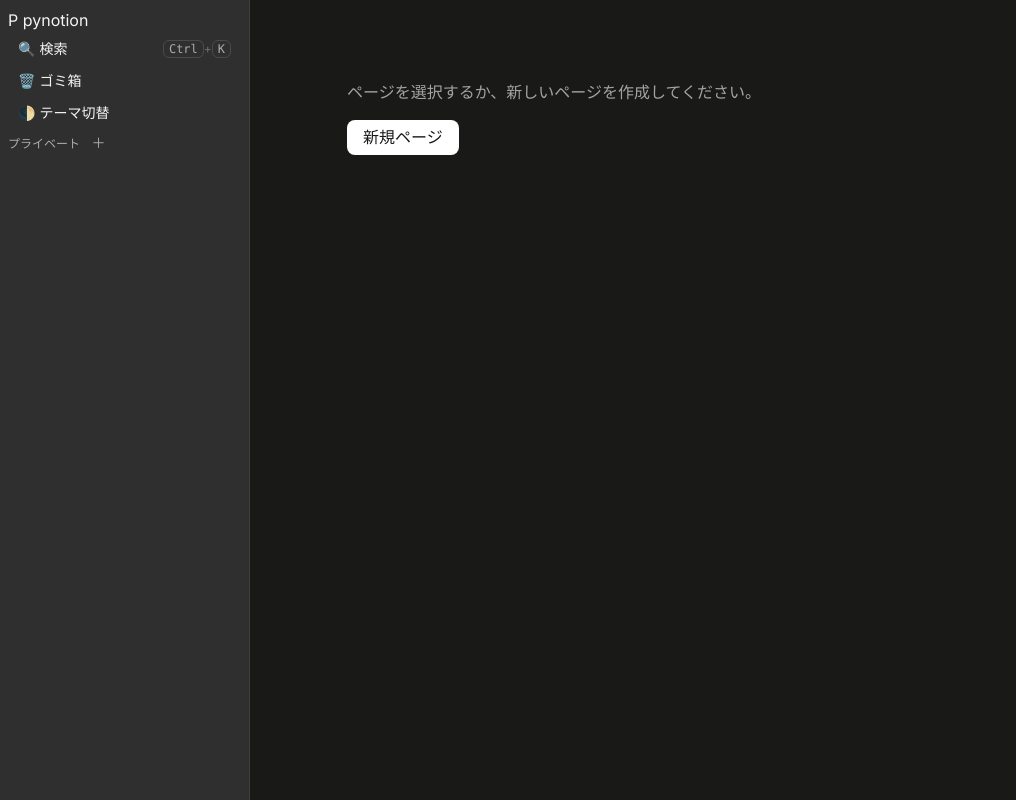
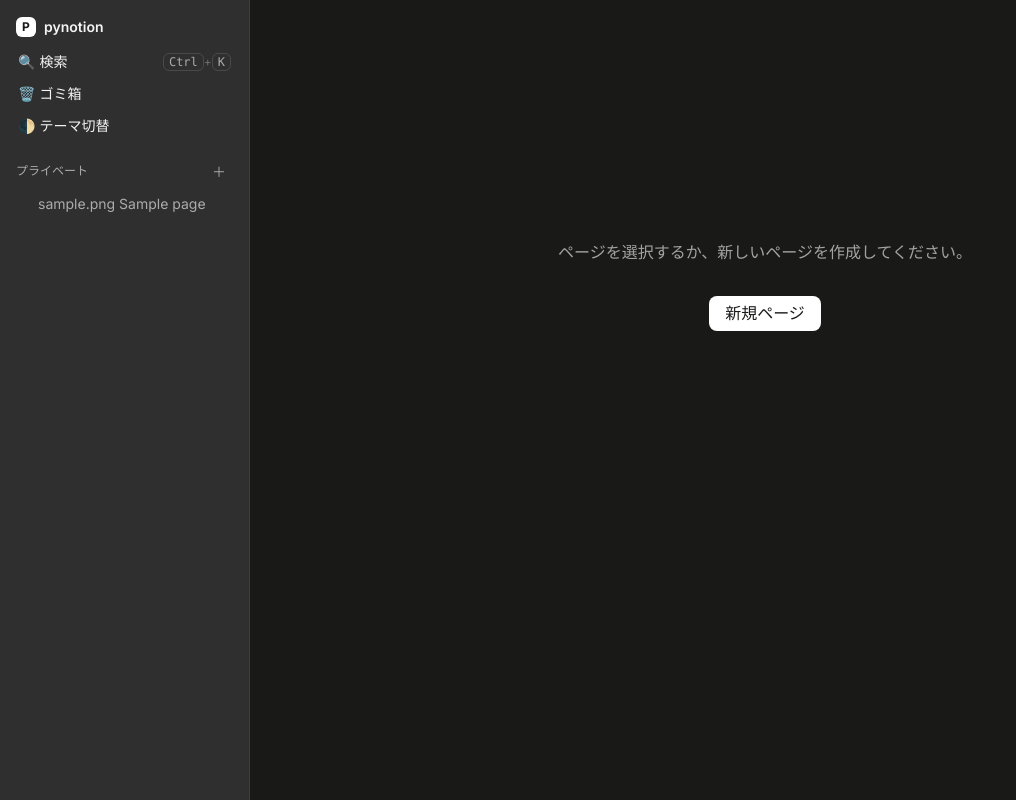
Before and after one commit to Ink6x/pynotion, a Django app: page / in a window 1280 px wide. Shown: the whole page, without its empty margins (0-1016 px from the left). Run offline with Django 5.2, Linux system fonts and the light colour scheme; tables that the repository leaves empty hold one stand-in row (values such as "Sample post").

Commit message:
feat: サイドバーとページツリー
- api.js: CSRF 対応 fetch ラッパー (全エンドポイント)
- sidebar.js: ページツリー描画、展開状態の永続化、サブページ追加、ゴミ箱送り
- app.js: ページ表示、タイトルのインライン編集 (デバウンス保存)、
  絵文字アイコンピッカー、テーマ切替、最後に開いたページの復元
- sidebar.css: ツリー / ページヘッダー / アイコンピッカーのスタイル

```diff
--- /dev/null
+++ b/static/css/sidebar.css
@@ -0,0 +1,174 @@
+/* ==========================================================================
+   サイドバー: ワークスペース / ページツリー、ページヘッダー (アイコン+タイトル)
+   ========================================================================== */
+
+.workspace-name {
+  display: flex;
+  align-items: center;
+  gap: var(--space-s);
+  padding: var(--space-s);
+  font-size: var(--text-caption-size);
+  font-weight: 600;
+}
+
+.workspace-icon {
+  display: inline-flex;
+  align-items: center;
+  justify-content: center;
+  width: 20px;
+  height: 20px;
+  border-radius: var(--radius-s);
+  background: var(--btn-primary-bg);
+  color: var(--btn-primary-text);
+  font-size: var(--text-small-size);
+  font-weight: 700;
+}
+
+.sidebar-section {
+  margin-top: var(--space-m);
+}
+
+.sidebar-section-header {
+  display: flex;
+  align-items: center;
+  justify-content: space-between;
+  padding: 0 var(--space-s) var(--space-xs);
+}
+
+/* --------------------------------------------------------------------------
+   ページツリー
+   -------------------------------------------------------------------------- */
+.tree-row {
+  display: flex;
+  align-items: center;
+  gap: var(--space-xs);
+  min-height: 28px;
+  padding: 2px var(--space-s);
+  border-radius: var(--radius-s);
+  cursor: pointer;
+  color: var(--color-text-secondary);
+  font-size: var(--text-caption-size);
+  user-select: none;
+}
+
+.tree-row:hover {
+  background: var(--color-surface-hover);
+}
+
+.tree-row.is-active {
+  background: var(--color-surface-hover);
+  color: var(--color-text);
+  font-weight: 500;
+}
+
+.tree-toggle {
+  flex-shrink: 0;
+  width: 18px;
+  height: 18px;
+  border: none;
+  border-radius: var(--radius-s);
+  background: transparent;
+  color: var(--color-text-disabled);
+  font-size: 10px;
+  cursor: pointer;
+  padding: 0;
+}
+
+.tree-toggle:hover {
+  background: var(--color-border);
+  color: var(--color-text);
+}
+
+.tree-icon {
+  flex-shrink: 0;
+  font-size: var(--text-caption-size);
+}
+
+.tree-title {
+  flex: 1;
+  overflow: hidden;
+  text-overflow: ellipsis;
+  white-space: nowrap;
+}
+
+.tree-actions {
+  display: none;
+  align-items: center;
+  gap: 2px;
+}
+
+.tree-row:hover .tree-actions {
+  display: flex;
+}
+
+.tree-actions .icon-btn {
+  width: 20px;
+  height: 20px;
+  font-size: var(--text-small-size);
+}
+
+.tree-empty {
+  padding: var(--space-s);
+}
+
+/* --------------------------------------------------------------------------
+   ページヘッダー (アイコン + タイトル)
+   -------------------------------------------------------------------------- */
+.page-icon {
+  width: 72px;
+  min-height: 72px;
+  font-size: 64px;
+  line-height: 1.1;
+  border-radius: var(--radius-m);
+  cursor: pointer;
+  user-select: none;
+}
+
+.page-icon:hover {
+  background: var(--color-surface-hover);
+}
+
+.page-icon.is-empty::before {
+  content: "アイコンを追加";
+  display: inline-block;
+  font-size: var(--text-caption-size);
+  color: var(--color-text-disabled);
+  padding: var(--space-s) 0;
+}
+
+.page-title {
+  margin: var(--space-s) 0 var(--space-l);
+  font-size: 40px;
+  font-weight: 700;
+  line-height: 1.1;
+  outline: none;
+}
+
+.page-title:empty::before {
+  content: attr(data-placeholder);
+  color: var(--color-text-disabled);
+}
+
+.page-empty {
+  display: flex;
+  flex-direction: column;
+  align-items: center;
+  gap: var(--space-m);
+  padding-top: 20vh;
+}
+
+/* --------------------------------------------------------------------------
+   アイコンピッカー
+   -------------------------------------------------------------------------- */
+.icon-picker .icon-grid {
+  display: grid;
+  grid-template-columns: repeat(8, 1fr);
+  gap: 2px;
+  padding: var(--space-xs);
+}
+
+.icon-choice {
+  width: 32px;
+  height: 32px;
+  font-size: 20px;
+}
--- a/static/js/app.js
+++ b/static/js/app.js
@@ -1 +1,173 @@
-// pynotion — アプリ初期化 (Phase 5 で実装)
+// pynotion — アプリ初期化とページ表示
+const App = (() => {
+  "use strict";
+
+  const THEME_KEY = "pynotion-theme";
+  const LAST_PAGE_KEY = "pynotion-last-page";
+  const PRESET_ICONS = [
+    "📄", "📝", "📚", "📦", "📅", "✅", "💡", "🚀",
+    "🎯", "🧠", "🔥", "🌱", "🗂️", "🏠", "⭐", "❤️",
+  ];
+
+  /** @type {object | null} 現在開いているページ */
+  let currentPage = null;
+  /** @type {number | null} */
+  let titleSaveTimer = null;
+
+  async function init() {
+    bindChrome();
+    await Sidebar.refresh();
+    const last = localStorage.getItem(LAST_PAGE_KEY);
+    if (last) {
+      try {
+        await openPage(last);
+        return;
+      } catch (_) {
+        localStorage.removeItem(LAST_PAGE_KEY);
+      }
+    }
+    showEmpty();
+  }
+
+  function bindChrome() {
+    document.getElementById("new-root-page").addEventListener("click", () => createPage());
+    document.getElementById("empty-new-page").addEventListener("click", () => createPage());
+    document.getElementById("theme-toggle").addEventListener("click", toggleTheme);
+
+    const title = document.getElementById("page-title");
+    title.addEventListener("input", scheduleTitleSave);
+    title.addEventListener("keydown", (e) => {
+      // タイトルで Enter → 本文へフォーカス移動 (Notion と同じ挙動)
+      if (e.key === "Enter" && !e.isComposing) {
+        e.preventDefault();
+        if (window.Editor) Editor.focusFirstBlock();
+      }
+    });
+
+    document.getElementById("page-icon").addEventListener("click", openIconPicker);
+  }
+
+  function toggleTheme() {
+    const next = document.documentElement.dataset.theme === "dark" ? "light" : "dark";
+    document.documentElement.dataset.theme = next;
+    localStorage.setItem(THEME_KEY, next);
+  }
+
+  /** @param {string} [parentId] */
+  async function createPage(parentId) {
+    const payload = parentId ? { parent_id: parentId } : {};
+    const data = await API.createPage(payload);
+    await Sidebar.refresh();
+    await openPage(data.page.id);
+    document.getElementById("page-title").focus();
+  }
+
+  /** @param {string} id */
+  async function openPage(id) {
+    const data = await API.getPage(id);
+    currentPage = data.page;
+    localStorage.setItem(LAST_PAGE_KEY, id);
+
+    document.getElementById("page-empty").classList.add("hidden");
+    document.getElementById("page-view").classList.remove("hidden");
+
+    const title = document.getElementById("page-title");
+    title.textContent = currentPage.title;
+    renderIcon();
+
+    Sidebar.setActive(id);
+    if (window.Editor) Editor.open(currentPage, data.blocks);
+  }
+
+  function showEmpty() {
+    currentPage = null;
+    document.getElementById("page-view").classList.add("hidden");
+    document.getElementById("page-empty").classList.remove("hidden");
+    Sidebar.setActive(null);
+  }
+
+  /** ゴミ箱送りされたページが表示中なら空表示に戻す。 @param {string} id */
+  function onPageTrashed(id) {
+    if (currentPage && currentPage.id === id) {
+      localStorage.removeItem(LAST_PAGE_KEY);
+      showEmpty();
+    }
+  }
+
+  function scheduleTitleSave() {
+    if (titleSaveTimer) clearTimeout(titleSaveTimer);
+    titleSaveTimer = setTimeout(saveTitle, 400);
+  }
+
+  async function saveTitle() {
+    if (!currentPage) return;
+    const text = document.getElementById("page-title").textContent;
+    if (text === currentPage.title) return;
+    currentPage = { ...currentPage, title: text };
+    await API.updatePage(currentPage.id, { title: text });
+    Sidebar.updateLabel(currentPage.id, { title: text });
+  }
+
+  function renderIcon() {
+    const el = document.getElementById("page-icon");
+    el.textContent = currentPage.icon || "";
+    el.classList.toggle("is-empty", !currentPage.icon);
+    el.title = currentPage.icon ? "アイコンを変更" : "アイコンを追加";
+  }
+
+  function openIconPicker(event) {
+    closePopovers();
+    const pop = document.createElement("div");
+    pop.className = "popover icon-picker";
+
+    const grid = document.createElement("div");
+    grid.className = "icon-grid";
+    PRESET_ICONS.forEach((emoji) => {
+      const btn = document.createElement("button");
+      btn.type = "button";
+      btn.className = "icon-btn icon-choice";
+      btn.textContent = emoji;
+      btn.addEventListener("click", () => setIcon(emoji));
+      grid.appendChild(btn);
+    });
+
+    const clear = document.createElement("button");
+    clear.type = "button";
+    clear.className = "menu-item is-danger";
+    clear.textContent = "アイコンを削除";
+    clear.addEventListener("click", () => setIcon(""));
+
+    pop.append(grid, clear);
+    const rect = event.currentTarget.getBoundingClientRect();
+    pop.style.left = rect.left + "px";
+    pop.style.top = rect.bottom + 8 + "px";
+    document.getElementById("modal-root").appendChild(pop);
+
+    setTimeout(() => {
+      document.addEventListener("click", handleOutsideClick, { once: true });
+    }, 0);
+  }
+
+  function handleOutsideClick(e) {
+    if (!e.target.closest(".popover")) closePopovers();
+    else document.addEventListener("click", handleOutsideClick, { once: true });
+  }
+
+  function closePopovers() {
+    document.querySelectorAll("#modal-root .popover").forEach((el) => el.remove());
+  }
+
+  /** @param {string} emoji 空文字で削除 */
+  async function setIcon(emoji) {
+    closePopovers();
+    if (!currentPage) return;
+    currentPage = { ...currentPage, icon: emoji };
+    renderIcon();
+    await API.updatePage(currentPage.id, { icon: emoji });
+    Sidebar.updateLabel(currentPage.id, { icon: emoji });
+  }
+
+  document.addEventListener("DOMContentLoaded", init);
+
+  return { openPage, createPage, onPageTrashed, showEmpty, closePopovers };
+})();
--- a/static/js/sidebar.js
+++ b/static/js/sidebar.js
@@ -1 +1,160 @@
-// pynotion — サイドバー (Phase 5 で実装)
+// pynotion — サイドバーのページツリー
+const Sidebar = (() => {
+  "use strict";
+
+  const EXPANDED_KEY = "pynotion-expanded";
+
+  const state = {
+    /** @type {Array<object>} */
+    tree: [],
+    /** @type {Set<string>} */
+    expanded: new Set(JSON.parse(localStorage.getItem(EXPANDED_KEY) || "[]")),
+    /** @type {string | null} */
+    activeId: null,
+  };
+
+  function treeRoot() {
+    return document.getElementById("page-tree");
+  }
+
+  function persistExpanded() {
+    localStorage.setItem(EXPANDED_KEY, JSON.stringify([...state.expanded]));
+  }
+
+  /** ツリーを API から再取得して描画する。 */
+  async function refresh() {
+    const data = await API.pageTree();
+    state.tree = data.pages;
+    render();
+  }
+
+  /** @param {string | null} id */
+  function setActive(id) {
+    state.activeId = id;
+    render();
+  }
+
+  function render() {
+    const root = treeRoot();
+    root.innerHTML = "";
+    if (state.tree.length === 0) {
+      const hint = document.createElement("div");
+      hint.className = "tree-empty text-small text-secondary";
+      hint.textContent = "ページがありません";
+      root.appendChild(hint);
+      return;
+    }
+    state.tree.forEach((node) => root.appendChild(renderNode(node, 0)));
+  }
+
+  /**
+   * @param {object} node ページツリーのノード
+   * @param {number} depth ネストの深さ
+   * @returns {HTMLElement}
+   */
+  function renderNode(node, depth) {
+    const wrap = document.createElement("div");
+    const row = document.createElement("div");
+    const isExpanded = state.expanded.has(node.id);
+    const hasChildren = node.children.length > 0;
+
+    row.className = "tree-row" + (node.id === state.activeId ? " is-active" : "");
+    row.style.paddingLeft = 8 + depth * 14 + "px";
+    row.dataset.pageId = node.id;
+
+    const toggle = document.createElement("button");
+    toggle.type = "button";
+    toggle.className = "tree-toggle";
+    toggle.textContent = isExpanded ? "▾" : "▸";
+    toggle.title = isExpanded ? "折りたたむ" : "展開する";
+    toggle.style.visibility = hasChildren ? "visible" : "hidden";
+    toggle.addEventListener("click", (e) => {
+      e.stopPropagation();
+      toggleExpand(node.id);
+    });
+
+    const icon = document.createElement("span");
+    icon.className = "tree-icon";
+    icon.textContent = node.icon || "📄";
+
+    const title = document.createElement("span");
+    title.className = "tree-title";
+    title.textContent = node.title || "無題";
+
+    const actions = document.createElement("span");
+    actions.className = "tree-actions";
+
+    const addChild = document.createElement("button");
+    addChild.type = "button";
+    addChild.className = "icon-btn";
+    addChild.textContent = "＋";
+    addChild.title = "サブページを追加";
+    addChild.addEventListener("click", async (e) => {
+      e.stopPropagation();
+      const created = await API.createPage({ parent_id: node.id });
+      state.expanded.add(node.id);
+      persistExpanded();
+      await refresh();
+      App.openPage(created.page.id);
+    });
+
+    const remove = document.createElement("button");
+    remove.type = "button";
+    remove.className = "icon-btn";
+    remove.textContent = "🗑";
+    remove.title = "ゴミ箱へ移動";
+    remove.addEventListener("click", async (e) => {
+      e.stopPropagation();
+      await API.deletePage(node.id);
+      await refresh();
+      App.onPageTrashed(node.id);
+    });
+
+    actions.append(addChild, remove);
+    row.append(toggle, icon, title, actions);
+    row.addEventListener("click", () => App.openPage(node.id));
+    wrap.appendChild(row);
+
+    if (isExpanded && hasChildren) {
+      const children = document.createElement("div");
+      children.className = "tree-children";
+      node.children.forEach((child) => children.appendChild(renderNode(child, depth + 1)));
+      wrap.appendChild(children);
+    }
+    return wrap;
+  }
+
+  /** @param {string} id */
+  function toggleExpand(id) {
+    if (state.expanded.has(id)) {
+      state.expanded.delete(id);
+    } else {
+      state.expanded.add(id);
+    }
+    persistExpanded();
+    render();
+  }
+
+  /**
+   * ツリー内のタイトル/アイコン表示だけを更新する (再取得なし)。
+   * @param {string} id
+   * @param {{title?: string, icon?: string}} patch
+   */
+  function updateLabel(id, patch) {
+    const apply = (nodes) => {
+      for (const node of nodes) {
+        if (node.id === id) {
+          if (patch.title !== undefined) node.title = patch.title;
+          if (patch.icon !== undefined) node.icon = patch.icon;
+          return true;
+        }
+        if (apply(node.children)) return true;
+      }
+      return false;
+    };
+    apply(state.tree);
+    render();
+  }
+
+  return { refresh, setActive, updateLabel };
+})();
--- a/templates/app.html
+++ b/templates/app.html
@@ -1,5 +1,9 @@
 {% extends "base.html" %}
 {% load static %}
+
+{% block extra_css %}
+<link rel="stylesheet" href="{% static 'css/sidebar.css' %}">
+{% endblock %}
 
 {% block content %}
 <div class="app">
```
Also changed, not shown: static/js/api.js (+60 -1 lines).
